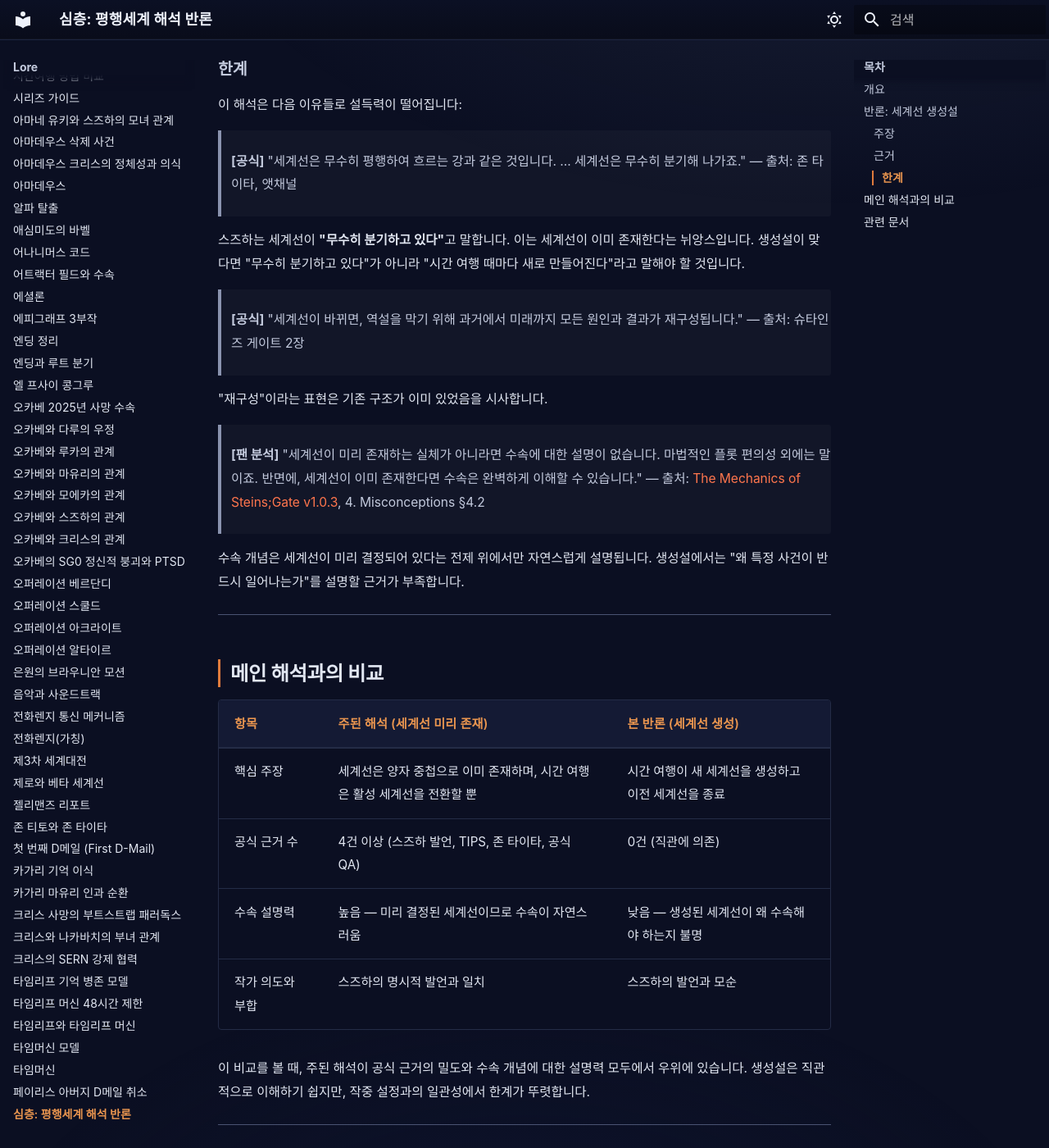
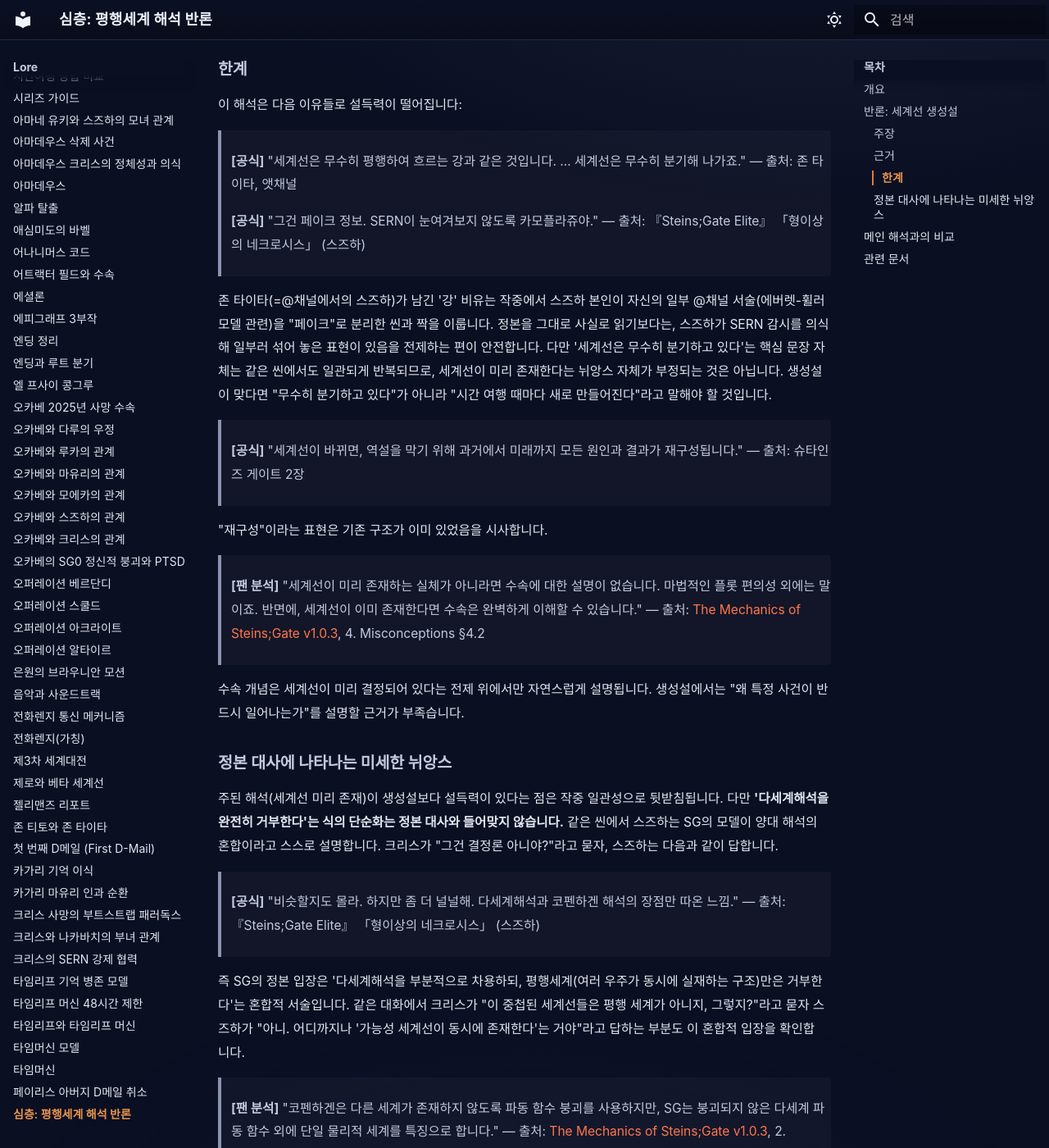
Before and after one commit to sgwiki/sgwiki.github.io, an MkDocs documentation site: the page built from wiki/lore/평행세계-해석-반론.md, in a window 1280 px wide and 1400 px high, scrolled down 919 px. Shown: the whole window at 82% size. Built offline with MkDocs 1.6.1 and Material for MkDocs 9.7.7, drawn with Linux system fonts in a browser that asks for light colours; some web fonts are replaced.

Commit message:
feat(wiki): 평행세계-해석-반론 — P10 0ec4176b 패치 적용

```diff
--- a/wiki/lore/평행세계-해석-반론.md
+++ b/wiki/lore/평행세계-해석-반론.md
@@ -33,7 +33,10 @@ description: "메인 문서에서는 \"세계선은 미리 존재하며 평행
 > **[공식]** "세계선은 무수히 평행하여 흐르는 강과 같은 것입니다. … 세계선은 무수히 분기해 나가죠."
 > — 출처: 존 타이타, 앳채널
 
-스즈하는 세계선이 **"무수히 분기하고 있다"**고 말합니다. 이는 세계선이 이미 존재한다는 뉘앙스입니다. 생성설이 맞다면 "무수히 분기하고 있다"가 아니라 "시간 여행 때마다 새로 만들어진다"라고 말해야 할 것입니다.
+> **[공식]** "그건 페이크 정보. SERN이 눈여겨보지 않도록 카모플라쥬야."
+> — 출처: 『Steins;Gate Elite』 「형이상의 네크로시스」 (스즈하)
+
+존 타이타(=@채널에서의 스즈하)가 남긴 '강' 비유는 작중에서 스즈하 본인이 자신의 일부 @채널 서술(에버렛-휠러 모델 관련)을 "페이크"로 분리한 씬과 짝을 이룹니다. 정본을 그대로 사실로 읽기보다는, 스즈하가 SERN 감시를 의식해 일부러 섞어 놓은 표현이 있음을 전제하는 편이 안전합니다. 다만 '세계선은 무수히 분기하고 있다'는 핵심 문장 자체는 같은 씬에서도 일관되게 반복되므로, 세계선이 미리 존재한다는 뉘앙스 자체가 부정되는 것은 아닙니다. 생성설이 맞다면 "무수히 분기하고 있다"가 아니라 "시간 여행 때마다 새로 만들어진다"라고 말해야 할 것입니다.
 
 > **[공식]** "세계선이 바뀌면, 역설을 막기 위해 과거에서 미래까지 모든 원인과 결과가 재구성됩니다."
 > — 출처: 슈타인즈 게이트 2장
@@ -43,7 +46,19 @@ description: "메인 문서에서는 \"세계선은 미리 존재하며 평행
 > **[팬 분석]** "세계선이 미리 존재하는 실체가 아니라면 수속에 대한 설명이 없습니다. 마법적인 플롯 편의성 외에는 말이죠. 반면에, 세계선이 이미 존재한다면 수속은 완벽하게 이해할 수 있습니다."
 > — 출처: [The Mechanics of Steins;Gate v1.0.3](../근거자료/비공식/mechanics-of-steins-gate/ch4.md), 4. Misconceptions §4.2
 
-수속 개념은 세계선이 미리 결정되어 있다는 전제 위에서만 자연스럽게 설명됩니다. 생성설에서는 "왜 특정 사건이 반드시 일어나는가"를 설명할 근거가 부족합니다.
+수속 개념은 세계선이 미리 결정되어 있다는 전제 위에서만 자연스럽게 설명됩니다. 생성설에서는 "왜 특정 사건이 반드시 일어나는가"를 설명할 근거가 부족습니다.
+
+### 정본 대사에 나타나는 미세한 뉘앙스
+
+주된 해석(세계선 미리 존재)이 생성설보다 설득력이 있다는 점은 작중 일관성으로 뒷받침됩니다. 다만 **'다세계해석을 완전히 거부한다'는 식의 단순화는 정본 대사와 들어맞지 않습니다.** 같은 씬에서 스즈하는 SG의 모델이 양대 해석의 혼합이라고 스스로 설명합니다. 크리스가 "그건 결정론 아니야?"라고 묻자, 스즈하는 다음과 같이 답합니다.
+
+> **[공식]** "비슷할지도 몰라. 하지만 좀 더 널널해. 다세계해석과 코펜하겐 해석의 장점만 따온 느낌."
+> — 출처: 『Steins;Gate Elite』 「형이상의 네크로시스」 (스즈하)
+
+즉 SG의 정본 입장은 '다세계해석을 부분적으로 차용하되, 평행세계(여러 우주가 동시에 실재하는 구조)만은 거부한다'는 혼합적 서술입니다. 같은 대화에서 크리스가 "이 중첩된 세계선들은 평행 세계가 아니지, 그렇지?"라고 묻자 스즈하가 "아니. 어디까지나 '가능성 세계선이 동시에 존재한다'는 거야"라고 답하는 부분도 이 혼합적 입장을 확인합니다.
+
+> **[팬 분석]** "코펜하겐은 다른 세계가 존재하지 않도록 파동 함수 붕괴를 사용하지만, SG는 붕괴되지 않은 다세계 파동 함수 외에 단일 물리적 세계를 특징으로 합니다."
+> — 출처: [The Mechanics of Steins;Gate v1.0.3](../근거자료/비공식/mechanics-of-steins-gate/ch2.md), 2. Mechanics §2.1
 
 ---
 
```
